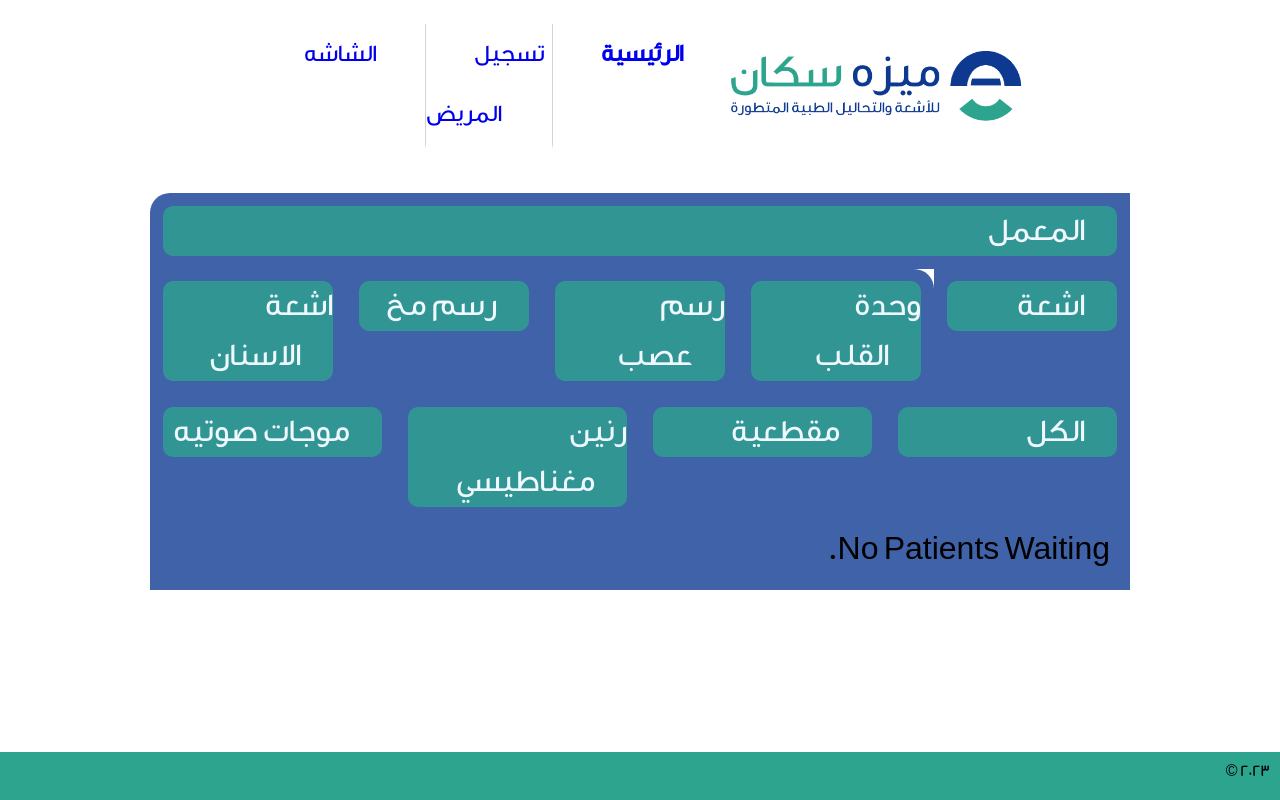
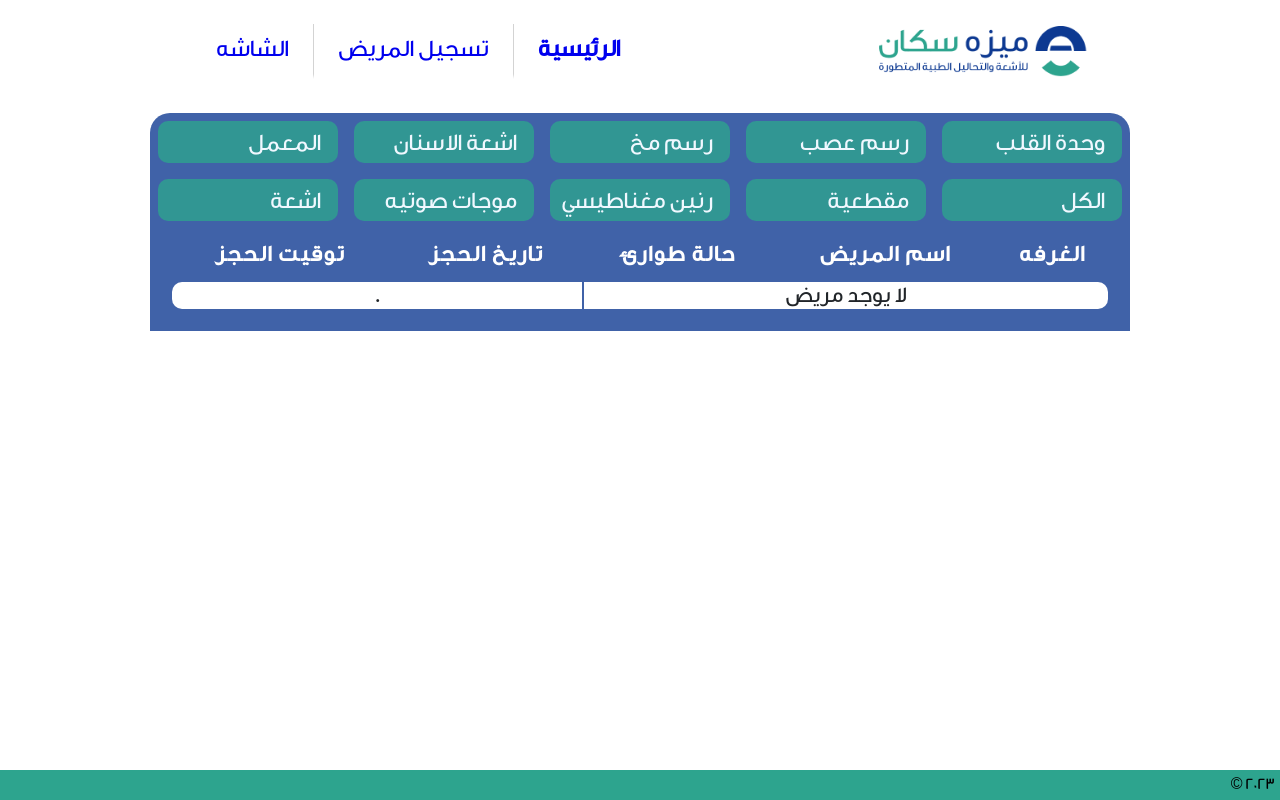
Before and after one commit to khaledrh/meeza-autoCall-system, a Django app: page /2/ in a window 1280 px wide. Run offline with Django 4.2, Linux system fonts and the light colour scheme; data comes from the database, SQL or seed files in the repository; both versions use the stored data as it was after the commit.

Commit message:
Changes to be committed: 	modified:   auto_call/static/auto_call/style.css 	modified:   auto_call/templates/auto_call/patient_list.html 	modified:   db.sqlite3

```diff
--- a/auto_call/static/auto_call/style.css
+++ b/auto_call/static/auto_call/style.css
@@ -84,7 +84,7 @@ footer {
 .lists_container{
   display: flex;
   flex-direction: column;
-  margin: 20px 150px 0 150px;
+  margin: 10px 150px 0 150px;
   /* font-family: 'GE_Dinar', Arial, sans-serif; */
   font-size: 2rem;
 }
@@ -141,7 +141,6 @@ footer {
   min-width: 100%;
   text-emphasis: none;
   font-size: 1em;
-  margin-bottom: 1rem;
   color: #212529;
 }
 
@@ -162,6 +161,8 @@ thead{
   background: #fff;
   text-align: center;
 }
+
+
 
 .full_list tr td:last-child {
   border-radius: 10px 0 0 10px;
@@ -311,7 +312,6 @@ thead{
 .room-select{
   position: relative;
   text-align: center;
-  font-size: 5rem;
   width: 100%;
   height: 12vh;
   min-height: 50px;
@@ -385,14 +385,12 @@ thead{
 }
 
 .room-item input:hover {
-  transform: translateY(-0.125em);
   border-radius: 50px;
   background-color: rgba(0, 0, 0, 0.1);
 }
 
 .name-input{
   text-align: center;
-  font-size: 5rem;
   width: 100%;
   min-height: 140px;
   grid-area: name;
@@ -493,6 +491,124 @@ input[type="checkbox"]:focus {
 
 /* Responsive layout - makes the three columns stack on top of each other instead of next to each other */
 @media screen and (min-width: 650px) {
+  .form-container {
+    border-radius: 90px;
+  }
+
+  .navbar{
+    margin: 0 15%;
+  }
+
+  .navbar img {
+    max-height: 85px;
+    padding: 0.7em 0;
+  }
+
+  .navbar a {
+    line-height: 50px;
+  }
+
+  .navbar span {
+    padding: 0 1em;
+  }
+
+  .lists_bar span {
+    margin-right: 0.7em;
+    font-size: 1.5rem;
+  }
+
+  .lists_bar a {
+    line-height: 40px;
+  }
+
+  .bar-item {
+    padding: 0.25em;
+  }
+
+  .full_list {
+    font-size: 0.7em;
+  }
+
+  .full_list tbody{
+    font-size: 1.4rem;
+  }
+
+  footer {
+    padding: 5px;
+    min-height: 1rem;
+  }
+
+  .patient-form span{
+    font-size: 1.8em;
+  }
+
+  .logo-form{
+    max-height: 450px;
+  }
+
+  .logo-form img {
+    padding: 1rem 5rem 1rem 5rem;
+    min-height: 100px;
+  }
+
+  .room-select{
+    height: 12vh;
+  }
+
+  .room-select .text-span{
+    margin-top: 5px;
+  }
+
+  .room-select button{
+    font-size: 1.5rem;
+    min-height: 50px;
+  }
+
+  .name-input{
+    height: 12vh;
+    min-height: 50px;
+  }
+
+  .name-input input{
+    min-height: 60px;
+  }
+
+  input[type = "text"] {
+    font-size: 2rem;
+  }
+
+  .btn-default{
+    height: 60px;
+    width: 50%;
+  }
+
+  .emrg-checkbox{
+    height: 60px;
+    width: 50%;
+  }
+
+  .emrg-checkbox label span {
+    margin-left: 0em;
+    transform: translate(19px, 6px);
+}
+
+input[type="checkbox"] {
+  width: 1.3em;
+  height: 1.3em;
+  transform: translate(-0.5em, -1.4em);
+}
+
+.visible{
+  height: 72px;
+}
+
+.room-options{
+    transform: translateY(-70px);
+}
+
+.room-item input{
+  font-size: 2.5rem;
+}
 
 }
 
--- a/auto_call/templates/auto_call/patient_list.html
+++ b/auto_call/templates/auto_call/patient_list.html
@@ -53,7 +53,26 @@
                     </tbody>
                 </table>
             {% else %}
-                <p>No Patients Waiting.</p>
+            <table class="full_list">
+                <thead>
+                <tr>
+                    <th>الغرفه</th>
+                    <th>اسم المريض</th>
+                    <th>حالة طوارئ</th>
+                    <th>تاريخ الحجز</th>
+                    <th>توقيت الحجز</th>
+                </tr>
+                </thead>
+                <tbody>
+                    <tr class="spacer">
+                        <td></td>
+                    </tr>
+                    <tr>
+                        <td colspan="3" class="no-patient">لا يوجد مريض</td>
+                        <td colspan="2">.</td>
+                    </tr>
+                </tbody>
+            </table>
             {% endif %}
         </div>
 
```
Also changed, not shown: db.sqlite3.
